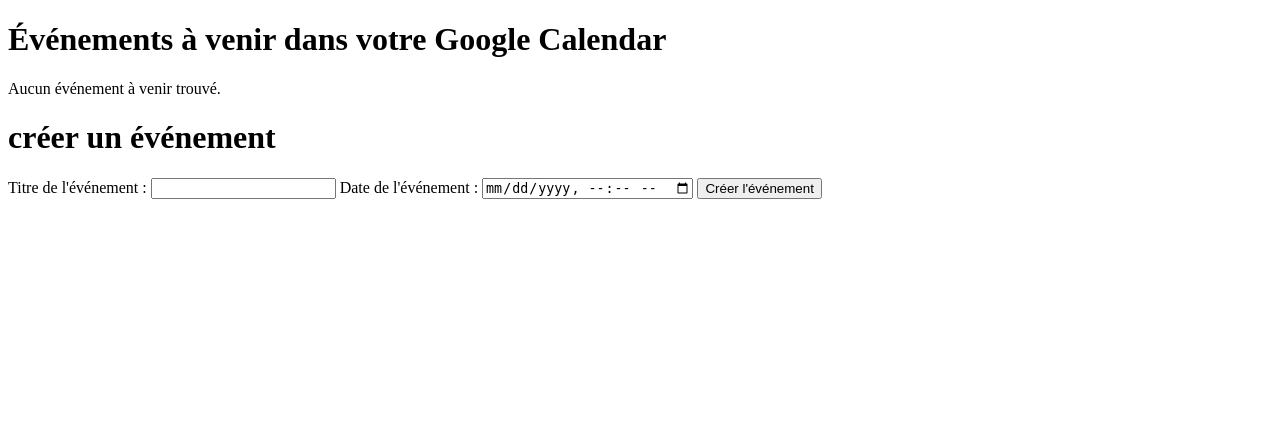
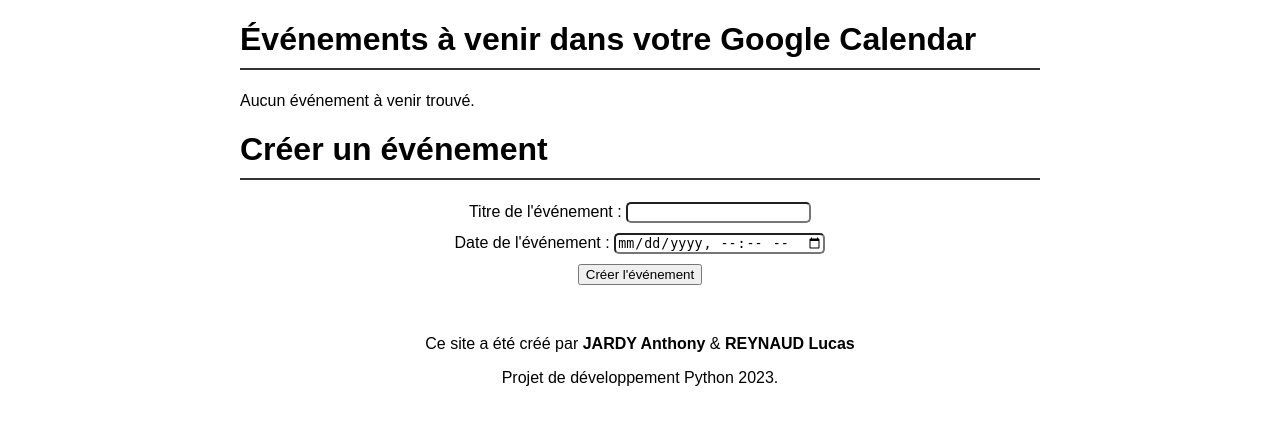
Before and after one commit to lucasbx33/calendar_api_python, a Flask app: template templates/events.html in a window 1280 px wide. Shown: the top 425 px of the page. Run offline with Flask 3, Linux system fonts and the light colour scheme; the template is opened without the code that fills it, so the values that code supplies are empty.

Commit message:
front events

```diff
--- a/templates/events.html
+++ b/templates/events.html
@@ -4,6 +4,62 @@
     <meta charset="UTF-8">
     <meta name="viewport" content="width=device-width, initial-scale=1.0">
     <title>Événements à venir</title>
+    <style>
+        body {
+            font-family: Arial, sans-serif;
+            max-width: 800px;
+            margin: auto;
+        }
+
+        h1 {
+            border-bottom: 2px solid #333;
+            padding-bottom: 10px;
+        }
+
+        ul {
+            list-style-type: none;
+            padding: 0;
+        }
+
+        li {
+            border: 1px solid #ddd;
+            margin-bottom: 10px;
+            padding: 10px;
+        }
+
+        strong {
+
+            margin-bottom: 5px;
+        }
+
+        div {
+            display : flex;
+        }
+
+       form{
+        text-align: center;
+       }
+
+       #title{
+        margin-bottom: 10px;
+        border-radius: 5px;
+       }
+
+         #date{
+          margin-bottom: 10px;
+          border-radius: 5px;
+         }
+
+         .event{
+          margin-bottom: 10px;
+          border-radius: 5px;
+         }
+
+         footer{
+          text-align: center;
+          margin-top: 50px;
+         }
+    </style>
 </head>
 <body>
     <h1>Événements à venir dans votre Google Calendar</h1>
@@ -12,14 +68,14 @@
             {% for event in events %}
                 <li>
                     {% if event.start.dateTime == null and event.end.dateTime == null %}
-                        <strong>{{ event.summary }}</strong>
+                        <h3><strong>{{ event.summary }}</strong></h3>
                     {% else %}
-                        <strong>{{ event.summary }}</strong>:
+                        <h3><strong>{{ event.summary }}</strong></h3>
                         {% if event.start.dateTime %}
-                            de {{ event.start.dateTime}}
+                            <div><strong>Date de début :</strong> {{ event.start.dateTime}}</div>
                         {% endif %}
                         {% if event.end.dateTime %}
-                            à {{ event.end.dateTime}}
+                            <div><strong>Date de fin :</strong> {{ event.end.dateTime}}</div>
                         {% endif %}
                     {% endif %}
                 </li>
@@ -28,16 +84,20 @@
     {% else %}
         <p>Aucun événement à venir trouvé.</p>
     {% endif %}
-    <h1>créer un événement</h1>
+    <h1>Créer un événement</h1>
     <form action="{{ url_for('create_event') }}" method="post">
         <label for="title">Titre de l'événement :</label>
         <input type="text" id="title" name="title" required>
-
+    <br>
         <label for="date">Date de l'événement :</label>
         <input type="datetime-local" id="date" name="date" required>
-
-        <input type="submit" value="Créer l'événement">
+    <br>
+        <input id="event" type="submit" value="Créer l'événement">
     </form>
 
+    <footer>
+        <p>Ce site a été créé par <strong>JARDY Anthony</strong> & <strong>REYNAUD Lucas</strong></p>
+        <p>Projet de développement Python 2023.</p>
+    </footer>
 </body>
 </html>
--- a/templates/index.html
+++ b/templates/index.html
@@ -31,7 +31,7 @@
         }
 
         .login-button:hover {
-            background-color: #45a049;
+            background-color:#007acc;
         }
 
         img{
```
